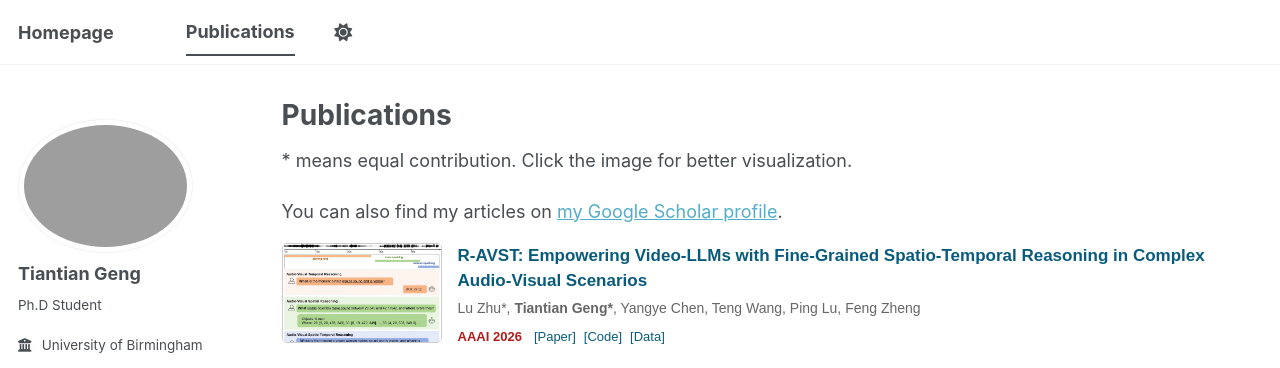
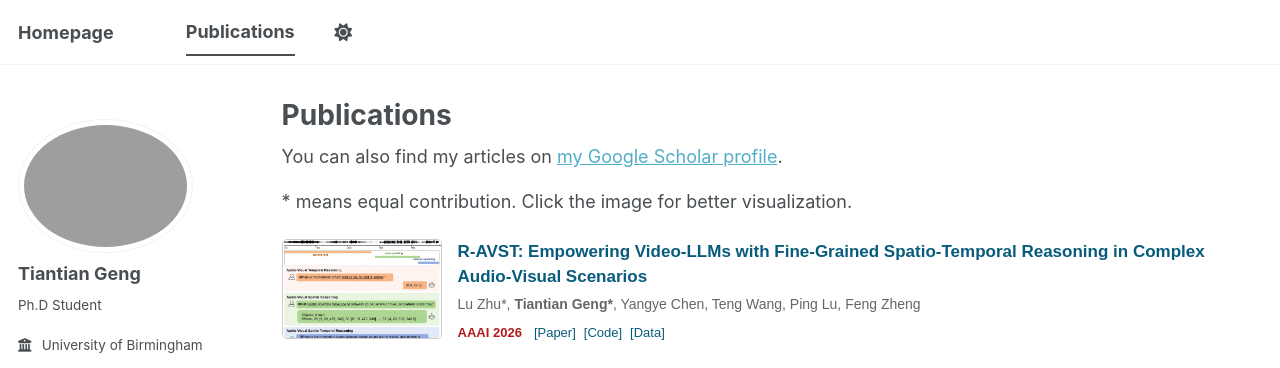
Before and after one commit to ttgeng233/ttgeng233.github.io, a Jekyll site: the page built from _pages/publications.html, in a window 1280 px wide and 1395 px high, cut to the strip 0-368 px from the top of the window. Built offline with Jekyll 4.4.1, drawn with Linux system fonts in a browser that asks for light colours; some web fonts are replaced; a script bundle is joined from its source files by our own code; library files that are not in the unit come from our copies.

Commit message:
Update publications.html

```diff
--- a/_pages/publications.html
+++ b/_pages/publications.html
@@ -6,12 +6,12 @@
 ---
 
 <!-- <h1 id="-publications">Publications</h1> -->
-<p>* means equal contribution. Click the image for better visualization.</p>
+
 
 {% if site.author.googlescholar %}
-  <div class="wordwrap">You can also find my articles on <a href="{{site.author.googlescholar}}">my Google Scholar profile</a>.</div>
+  <div class="wordwrap">You can also find my articles on <a href="https://scholar.google.com.hk/citations?view_op=list_works&hl=en&hl=en&user=Z5UEtQ0AAAAJ&sortby=pubdate">my Google Scholar profile</a>.</div>
 {% endif %}
-
+<p>* means equal contribution. Click the image for better visualization.</p>
 
 <style>
 ul.paper-list {
```
